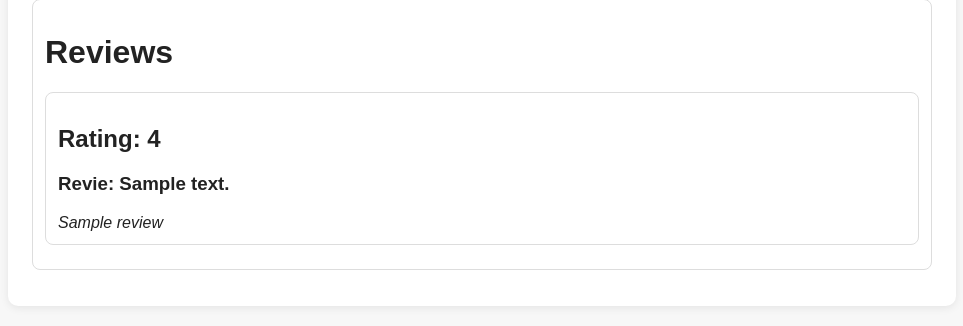
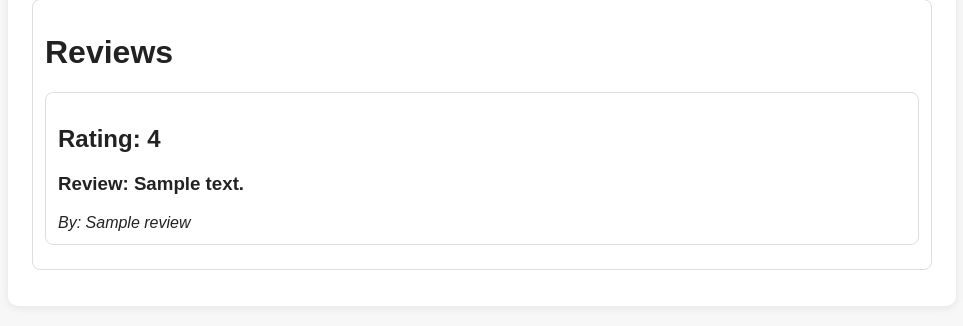
Before and after one commit to null-0ne/CWEB-Coffee-Shop, a Node server app: page /reviews in a window 1280 px wide. Shown: the part 583-909 px from the top of the page, without its empty margins (158-1121 px from the left). Run offline with Node 20, Linux system fonts and the light colour scheme; the visitor is signed in with stand-in values (Sample User, id 1); tables that the repository leaves empty hold one stand-in row (values such as "Sample post"); some libraries are stand-ins or nearby versions.

Commit message:
Few Refinements

```diff
--- a/app.js
+++ b/app.js
@@ -82,9 +82,9 @@ app.post(
   ],
   async (req, res) => {
     if(!req.cookies.id)
-  {
-    return res.redirect("http://localhost:8000/");
-  }
+    {
+      return res.redirect("http://localhost:8000/");
+    }
     const errors = validationResult(req);
     //console.log(errors);
     if (!errors.isEmpty()) {
--- a/package.json
+++ b/package.json
@@ -11,7 +11,7 @@
     "@supabase/supabase-js": "^2.117.2",
     "cookie-parser": "1.4.7",
     "dotenv": "^18.0.5",
-    "express": "^5.2.1",
+    "express": "^5.3.0",
     "express-handlebars": "9.0.1",
     "express-validator": "7.3.2",
     "jsonwebtoken": "9.0.3",
--- a/views/reviews.handlebars
+++ b/views/reviews.handlebars
@@ -41,16 +41,16 @@
   </form>
 </div>
 {{#if reviews}}
-
   <div class="card">
     <h1>Reviews</h1>
     {{#each reviews}}
-    <div class="card">
-        <div><h2>Rating: {{this.rating}}</h2></div>
-        <div><h3>Revie: {{this.review}}</h3></div>
-        <div><i>{{this.name}}</i></div>
-    </div>
-
+      <div class="card">
+        <h2>Rating: {{this.rating}}</h2>
+        <h3>Review: {{this.review}}</h3>
+        {{#if this.name}}
+          <div><i>By: {{this.name}}</i></div>
+        {{/if}}
+      </div>
     {{/each}}
   </div>
 {{/if}}
```
Also changed, not shown: cweb.sqlite, database.js (line endings or trailing spaces), review-modal.js (line endings or trailing spaces), review-repository.js (line endings or trailing spaces).
